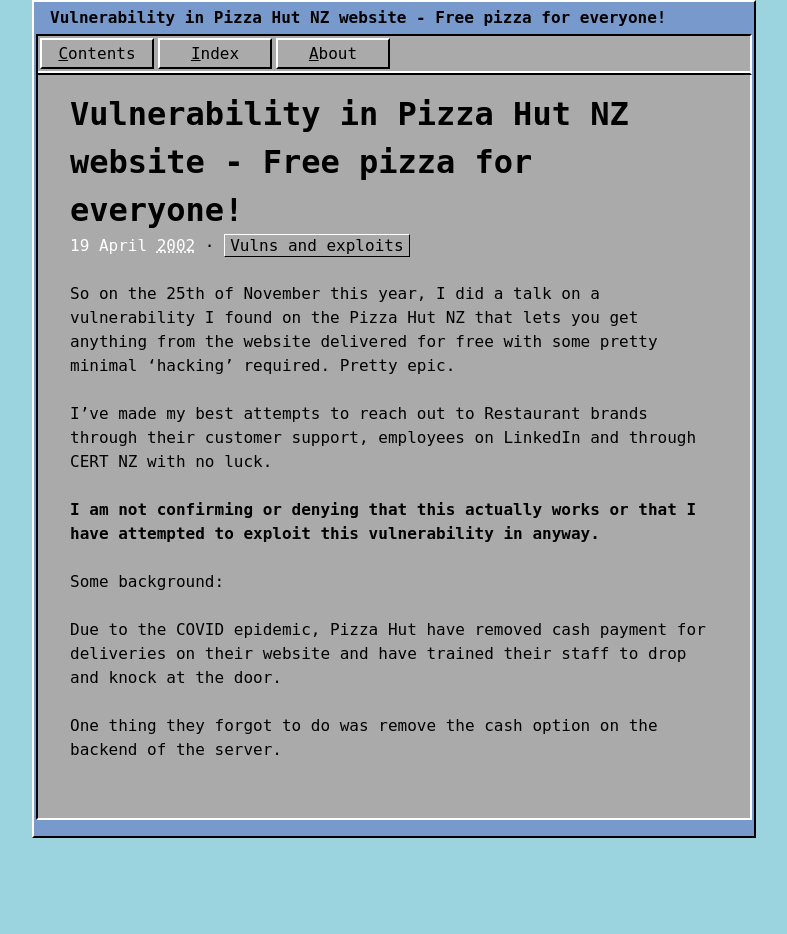
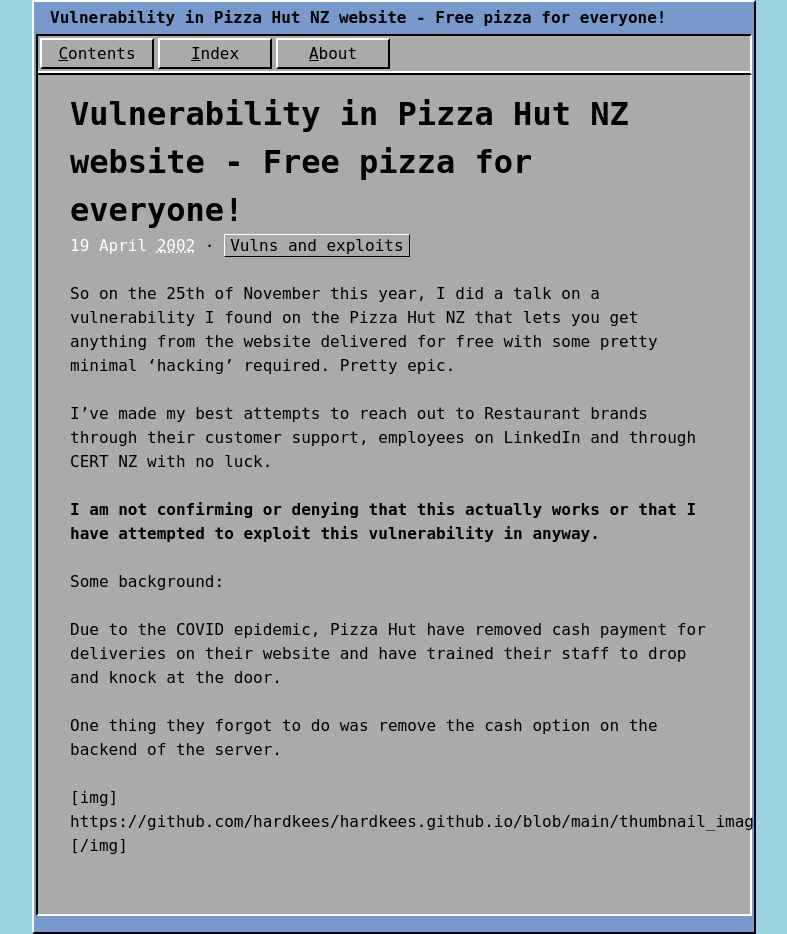
Before and after one commit to hardkees/hardkees.github.io, a Jekyll site: the page built from _posts/2022-04-19-pizza.md, in a window 1280 px wide. Shown: the whole page, without its empty margins (246-1033 px from the left). Built offline with Jekyll 4.4.1, drawn with Linux system fonts in a browser that asks for light colours; before the commit the page ends 900 px from its top, so only the background shows below that.

Commit message:
Update and rename 2022-04-19-hello.md to 2022-04-19-pizza.md

```diff
--- a/_posts/2022-04-19-hello.md
+++ b/_posts/2022-04-19-pizza.md
@@ -15,3 +15,5 @@
 Due to the COVID epidemic, Pizza Hut have removed cash payment for deliveries on their website and have trained their staff to drop and knock at the door.
 
 One thing they forgot to do was remove the cash option on the backend of the server.
+
+[img] https://github.com/hardkees/hardkees.github.io/blob/main/thumbnail_image004.png [/img]
```
